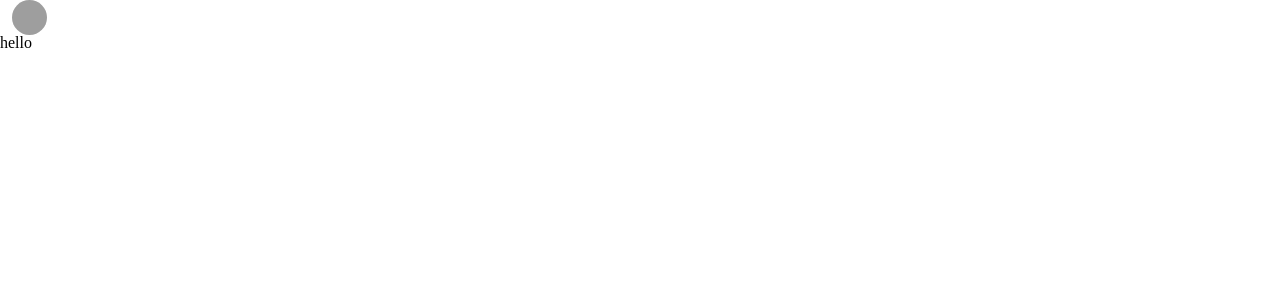
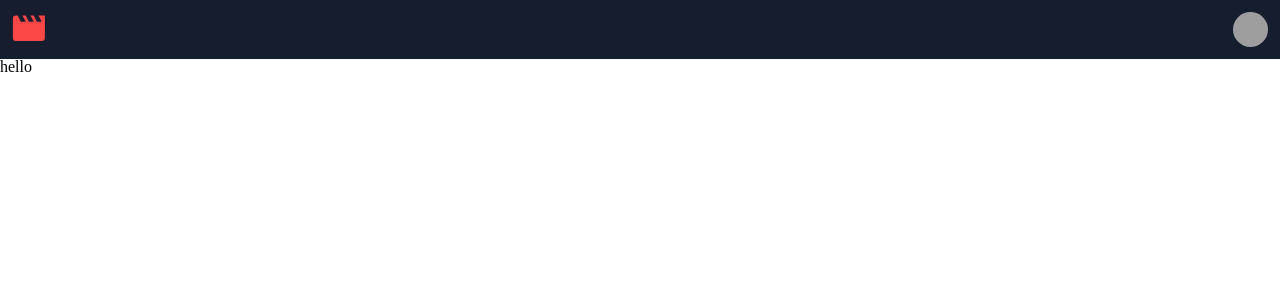
Before and after one commit to rafael-the-dev/movies-app, a Next.js app: page / in a window 1280 px wide. Shown: the top 300 px of the page. Built offline with nearby package versions, Linux system fonts and the light colour scheme; grey boxes are pictures that could not be loaded.

Commit message:
create custom link component and add logo

```diff
--- a/src/components/header/index.jsx
+++ b/src/components/header/index.jsx
@@ -1,11 +1,22 @@
 import classNames from "classnames";
+import Image from "next/image"
 
-import classes from "./styles.module.css"
+import logo from "public/icons/logo.svg"
+import classes from "./styles.module.css";
+
+import Link from "../link";
 
 const Header = () => {
 
     return (
-        <header className={classNames("px-3")}>
+        <header className={classNames("bg-blue-700 flex items-center justify-between p-3")}>
+            <Link href="/">
+                <Image
+                    alt="logo"
+                    className={classNames("")}
+                    src={logo}
+                />
+            </Link>
             <div className={classNames(classes.avatar, "rounded-full")}>
                 <img
                     alt="user"
--- /dev/null
+++ b/src/components/link/index.jsx
@@ -0,0 +1,12 @@
+import Link from "next/link"
+
+
+const LinkContainer = ({ children, href, onClick }) => (
+    <Link href={href}>
+        <a onClick={onClick}>
+            { children }
+        </a>
+    </Link>
+);
+
+export default LinkContainer;
--- a/tailwind.config.js
+++ b/tailwind.config.js
@@ -1,7 +1,47 @@
+/** @type {import('tailwindcss').Config} */
 module.exports = {
-  content: ["./src/**/*.{html,jsx}"],
+  content: [
+    "./src/pages/**/*.{js,ts,jsx,tsx}",
+    "./src/components/**/*.{js,ts,jsx,tsx}"
+  ],
   theme: {
-    extend: {},
+    extend: {
+      colors: {
+        red: {
+          500: '#F43030'
+        },
+        cyan: {
+          700: '#5FB4A2'
+        },
+        blue: {
+          500: '#5A698F',
+          700: '#161D2F'
+        },
+        grey: {
+          400: '#FAFAFA',
+          500: '#EAEAEB'
+        }
+      },
+      spacing: {
+        "5": "5%"
+      }
+    },
+    screens: {
+      'sm': '600px',
+      // => @media (min-width: 640px) { ... }
+
+      'md': '768px',
+      // => @media (min-width: 768px) { ... }
+
+      'lg': '900px',
+      // => @media (min-width: 1024px) { ... }
+
+      'xl': '1024px',
+      // => @media (min-width: 1280px) { ... }
+
+      '2xl': '1280px',
+      // => @media (min-width: 1536px) { ... }
+    }
   },
   plugins: [],
 }
```
